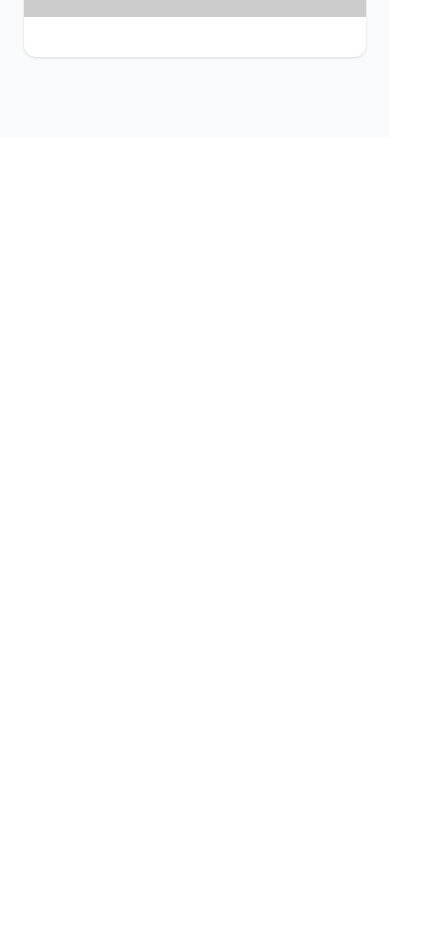
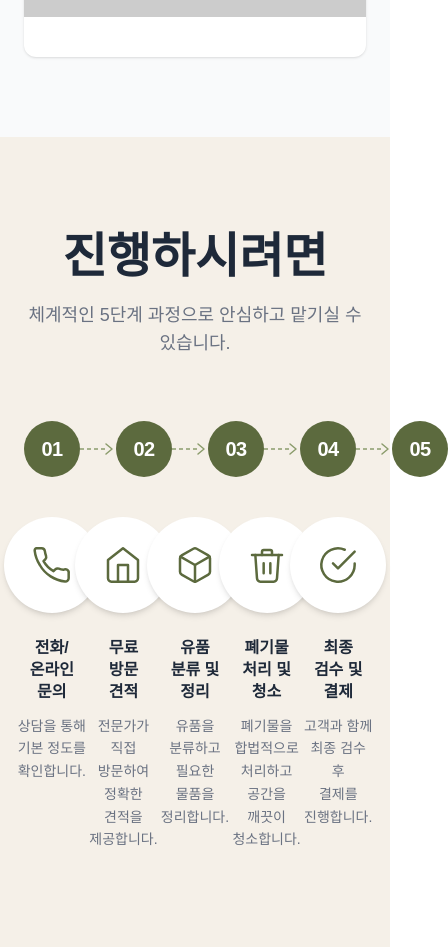
Before and after one commit to kimchangguen/angel, a Next.js app: page / in a window 390 px wide. Shown: the part 10840-11787 px from the top of the page, 448 px wide, since content can reach past the window. Before the commit the page ends 10977 px from the top, so only its background shows below. Built offline with nearby package versions, Linux system fonts and the light colour scheme.

Commit message:
feat: 5번째 진행 프로세스 5단계 섹션 추가

```diff
--- a/src/app/page.tsx
+++ b/src/app/page.tsx
@@ -2,6 +2,7 @@ import Hero from "@/components/Hero";
 import ProblemSection from "@/components/ProblemSection";
 import ServiceSection from "@/components/ServiceSection";
 import CaseSection from "@/components/CaseSection";
+import ProcessSection from "@/components/ProcessSection";
 
 export default function Home() {
   return (
@@ -10,6 +11,7 @@ export default function Home() {
       <ProblemSection />
       <ServiceSection />
       <CaseSection />
+      <ProcessSection />
     </>
   );
 }
--- /dev/null
+++ b/src/components/ProcessSection.tsx
@@ -0,0 +1,120 @@
+const steps = [
+  {
+    num: "01",
+    title: "전화/온라인 문의",
+    desc: "상담을 통해\n기본 정도를 확인합니다.",
+    icon: (
+      <svg viewBox="0 0 24 24" fill="none" stroke="currentColor" strokeWidth="1.5" strokeLinecap="round" strokeLinejoin="round" className="w-10 h-10">
+        <path d="M22 16.92v3a2 2 0 0 1-2.18 2 19.79 19.79 0 0 1-8.63-3.07A19.5 19.5 0 0 1 4.69 12 19.79 19.79 0 0 1 1.61 3.41C1.6 2.67 2 2 2.72 2H5.72a2 2 0 0 1 2 1.72c.127.96.361 1.903.7 2.81a2 2 0 0 1-.45 2.11L6.91 9.71a16 16 0 0 0 6 6l1.06-1.06a2 2 0 0 1 2.11-.45c.907.339 1.85.573 2.81.7A2 2 0 0 1 22 16.92z" />
+      </svg>
+    ),
+  },
+  {
+    num: "02",
+    title: "무료 방문 견적",
+    desc: "전문가가 직접 방문하여\n정확한 견적을 제공합니다.",
+    icon: (
+      <svg viewBox="0 0 24 24" fill="none" stroke="currentColor" strokeWidth="1.5" strokeLinecap="round" strokeLinejoin="round" className="w-10 h-10">
+        <path d="M3 9l9-7 9 7v11a2 2 0 0 1-2 2H5a2 2 0 0 1-2-2z" />
+        <polyline points="9 22 9 12 15 12 15 22" />
+      </svg>
+    ),
+  },
+  {
+    num: "03",
+    title: "유품 분류 및 정리",
+    desc: "유품을 분류하고\n필요한 물품을 정리합니다.",
+    icon: (
+      <svg viewBox="0 0 24 24" fill="none" stroke="currentColor" strokeWidth="1.5" strokeLinecap="round" strokeLinejoin="round" className="w-10 h-10">
+        <path d="M21 16V8a2 2 0 0 0-1-1.73l-7-4a2 2 0 0 0-2 0l-7 4A2 2 0 0 0 3 8v8a2 2 0 0 0 1 1.73l7 4a2 2 0 0 0 2 0l7-4A2 2 0 0 0 21 16z" />
+        <polyline points="3.27 6.96 12 12.01 20.73 6.96" />
+        <line x1="12" y1="22.08" x2="12" y2="12" />
+      </svg>
+    ),
+  },
+  {
+    num: "04",
+    title: "폐기물 처리 및 청소",
+    desc: "폐기물을 합법적으로 처리하고\n공간을 깨끗이 청소합니다.",
+    icon: (
+      <svg viewBox="0 0 24 24" fill="none" stroke="currentColor" strokeWidth="1.5" strokeLinecap="round" strokeLinejoin="round" className="w-10 h-10">
+        <polyline points="3 6 5 6 21 6" />
+        <path d="M19 6l-1 14a2 2 0 0 1-2 2H8a2 2 0 0 1-2-2L5 6" />
+        <path d="M10 11v6M14 11v6" />
+        <path d="M9 6V4a1 1 0 0 1 1-1h4a1 1 0 0 1 1 1v2" />
+      </svg>
+    ),
+  },
+  {
+    num: "05",
+    title: "최종 검수 및 결제",
+    desc: "고객과 함께 최종 검수 후\n결제를 진행합니다.",
+    icon: (
+      <svg viewBox="0 0 24 24" fill="none" stroke="currentColor" strokeWidth="1.5" strokeLinecap="round" strokeLinejoin="round" className="w-10 h-10">
+        <path d="M22 11.08V12a10 10 0 1 1-5.93-9.14" />
+        <polyline points="22 4 12 14.01 9 11.01" />
+      </svg>
+    ),
+  },
+];
+
+export default function ProcessSection() {
+  return (
+    <section className="w-full bg-[#F5F0E8] py-24">
+      <div className="max-w-6xl mx-auto px-6 lg:px-12">
+
+        {/* 섹션 헤더 */}
+        <div className="text-center mb-16">
+          <h2 className="text-5xl lg:text-6xl font-bold text-gray-800 mb-5">
+            진행하시려면
+          </h2>
+          <p className="text-gray-500 text-lg">
+            체계적인 5단계 과정으로 안심하고 맡기실 수 있습니다.
+          </p>
+        </div>
+
+        {/* 단계 번호 + 화살표 행 */}
+        <div className="flex items-center mb-10">
+          {steps.map((step, i) => (
+            <div key={step.num} className="flex items-center flex-1 last:flex-none">
+              {/* 번호 원 */}
+              <div className="flex-none flex items-center justify-center w-14 h-14 rounded-full bg-[#5C6A3E] text-white font-bold text-xl tracking-tight">
+                {step.num}
+              </div>
+              {/* 화살표 */}
+              {i < steps.length - 1 && (
+                <div className="flex-1 flex items-center justify-center">
+                  <svg width="36" height="16" viewBox="0 0 36 16" fill="none">
+                    <line x1="0" y1="8" x2="28" y2="8" stroke="#8B9C6C" strokeWidth="1.5" strokeDasharray="4 3" />
+                    <path d="M26 3l6 5-6 5" stroke="#8B9C6C" strokeWidth="1.5" strokeLinecap="round" strokeLinejoin="round" />
+                  </svg>
+                </div>
+              )}
+            </div>
+          ))}
+        </div>
+
+        {/* 아이콘 + 텍스트 행 */}
+        <div className="grid grid-cols-5 gap-4">
+          {steps.map((step) => (
+            <div key={step.num} className="flex flex-col items-center text-center">
+              {/* 아이콘 원 */}
+              <div className="w-24 h-24 rounded-full bg-white shadow-md flex items-center justify-center mb-6 text-[#5C6A3E]">
+                {step.icon}
+              </div>
+              {/* 제목 */}
+              <h3 className="font-bold text-gray-800 text-base mb-3 leading-snug" style={{ wordBreak: "keep-all" }}>
+                {step.title}
+              </h3>
+              {/* 설명 */}
+              <p className="text-gray-500 text-sm leading-relaxed whitespace-pre-line" style={{ wordBreak: "keep-all" }}>
+                {step.desc}
+              </p>
+            </div>
+          ))}
+        </div>
+
+      </div>
+    </section>
+  );
+}
```
